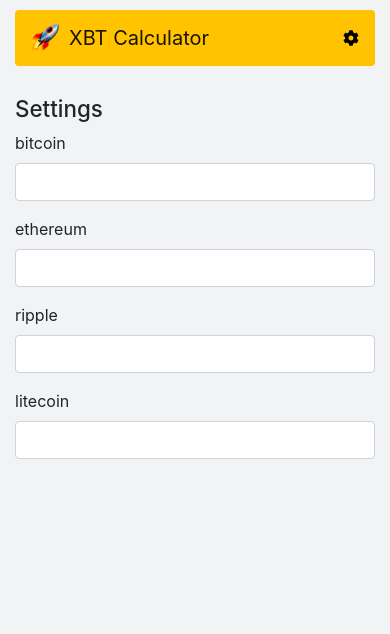
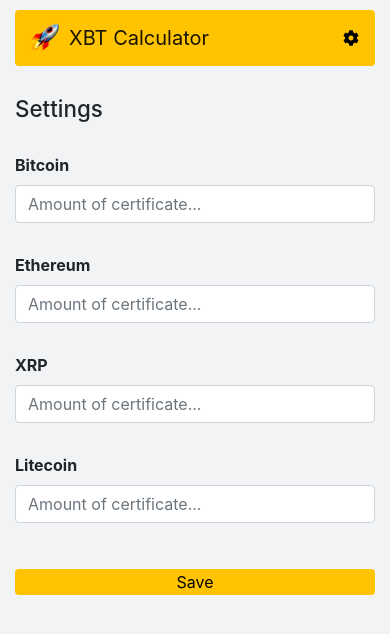
Before and after one commit to wilhelmuggla/react-xbt-calculator, a React (Create React App) app: page /settings in a window 390 px wide. Shown: the top 634 px of the page. Built offline with nearby package versions, Linux system fonts and the light colour scheme.

Commit message:
midnight changes

```diff
--- a/src/App.js
+++ b/src/App.js
@@ -1,17 +1,16 @@
 import React, { useState } from "react";
-import logo from "./logo.svg";
 import "./css/bootstrap.css";
 import "./css/App.css";
 
 import Header from "./components/Header";
+
 import Front from "./pages/Front";
 import Settings from "./pages/Settings";
+import coinDetailPage from "./pages/CoinDetailsPage";
 
-import { BrowserRouter, Route } from "react-router-dom";
+import { BrowserRouter, Route, Switch } from "react-router-dom";
 import { WatchListContextProvider } from "./context/watchListContext";
 import { ProcentContextProvider } from "./context/procentContext";
-import coinDetailPage from "./pages/CoinDetailsPage";
-
 
 function App() {
   return (
@@ -20,9 +19,11 @@
         <WatchListContextProvider>
           <BrowserRouter>
             <Header />
-            <Route exact path="/" component={Front} />
-            <Route exact path="/coin/:id" component={coinDetailPage} />
-            <Route exact path="/settings" component={Settings} />
+            <Switch>
+              <Route exact path="/" component={Front} />
+              <Route exact path="/settings" component={Settings} />
+              <Route exact path="/coin/:id" component={coinDetailPage} />
+            </Switch>
           </BrowserRouter>
         </WatchListContextProvider>
       </ProcentContextProvider>
--- a/src/components/HistoryChart.jsx
+++ b/src/components/HistoryChart.jsx
@@ -30,7 +30,7 @@
     return data.map((el) => {
       return {
         x: el[0],
-        y: el[1].toFixed(2) *,
+        y: el[1].toFixed(2),
       };
     });
   };
--- a/src/components/Profit.jsx
+++ b/src/components/Profit.jsx
@@ -65,12 +65,15 @@
 };
 
 export const formatProfit = (profit, currency = "sek") => {
+  let round = 0;
+  if (profit < 1) round = 2;
+
   if (currency === "usd")
     return (
       <span className="price_big">
         <CurrencyFormat
           thousandSeparator={true}
-          value={Number(profit).toFixed(0)}
+          value={Number(profit).toFixed(round)}
           prefix={"$"}
           displayType={"text"}
         />
@@ -81,7 +84,7 @@
       <span className="price_big">
         <CurrencyFormat
           thousandSeparator={true}
-          value={Number(profit).toFixed(0)}
+          value={Number(profit).toFixed(round)}
           suffix={"kr"}
           displayType={"text"}
         />
--- a/src/context/watchListContext.js
+++ b/src/context/watchListContext.js
@@ -5,7 +5,7 @@
 export const WatchListContextProvider = (props) => {
   const [watchList, setWatchList] = useState(
     useLocalStorage("watchList", [
-      { id: "bitcoin", name: "Bitecoin", short_name: "BTC", value: "" },
+      { id: "bitcoin", name: "Bitcoin", short_name: "BTC", value: "" },
       { id: "ethereum", name: "Ethereum", short_name: "ETH", value: "" },
       { id: "ripple", name: "XRP", short_name: "XRP", value: "" },
       { id: "litecoin", name: "Litecoin", short_name: "LTC", value: "" },
--- a/src/css/App.css
+++ b/src/css/App.css
@@ -9,11 +9,13 @@
   background: var(--color-light-gray);
   overflow: scroll;
   overflow-x: hidden;
+}
 
-}
 ::-webkit-scrollbar {
-  width: 0px;  /* Remove scrollbar space */
-  background: transparent;  /* Optional: just make scrollbar invisible */
+  width: 0px;
+  /* Remove scrollbar space */
+  background: transparent;
+  /* Optional: just make scrollbar invisible */
 }
 
 .navbar {
@@ -32,7 +34,7 @@
 }
 
 a:hover {
-  color: var(--color-strong);
+  opacity: 0.7;
 }
 
 .navbar img {
--- a/src/css/coin-table.css
+++ b/src/css/coin-table.css
@@ -1,3 +1,8 @@
+
+.coin-table a:hover {
+    color: var(--color-strong);
+  }
+
 .coinlist-item img {
     max-height: 30px;
     height: 100%;
--- /dev/null
+++ b/src/css/settings.css
@@ -0,0 +1,14 @@
+.settings .form-group {
+    margin-top: 30px;
+}
+
+.save_button {
+    margin-top: 30px;
+    float: right;
+}
+
+@media screen and (max-width: 600px) {
+    .settings .save_button {
+        width: 100%;
+    }
+}
--- a/src/pages/Front.js
+++ b/src/pages/Front.js
@@ -23,7 +23,6 @@
   const { showProcent, changeSetProcent } = useContext(ProcentContext);
 
   const chartRef = useRef();
-  let [isloaded, setisLoaded] = useState(false);
   let [portfoliovalue, setPortfolioValue] = useState();
   let [coins, setCoins] = useState();
   let [profit, setProfit] = useState();
--- a/src/pages/Settings.jsx
+++ b/src/pages/Settings.jsx
@@ -1,9 +1,12 @@
 import React, { useContext } from "react";
 import { WatchListContext } from "../context/watchListContext";
+import "../css/settings.css";
+import { Link, Router } from "react-router-dom";
+
 const Settings = () => {
   const { watchList } = useContext(WatchListContext);
   const { changeValue } = useContext(WatchListContext);
-
+  console.log(watchList);
 
   return (
     <div className="container">
@@ -13,17 +16,23 @@
         {watchList.map((coin, x) => {
           return (
             <div className="form-group" key={x}>
-              <label htmlFor="{coin.id}">{coin.id}</label>
+              <label className="font-weight-bold" htmlFor="{coin.id}">
+                {coin.name}
+              </label>
               <input
                 type="number"
                 value={coin.value}
                 name={x}
+                placeholder="Amount of certificate..."
                 className="form-control"
                 onChange={changeValue}
               />
             </div>
           );
         })}
+          <Link to="/">
+            <button className="button save_button">Save</button>
+          </Link>
       </div>
     </div>
   );
```
